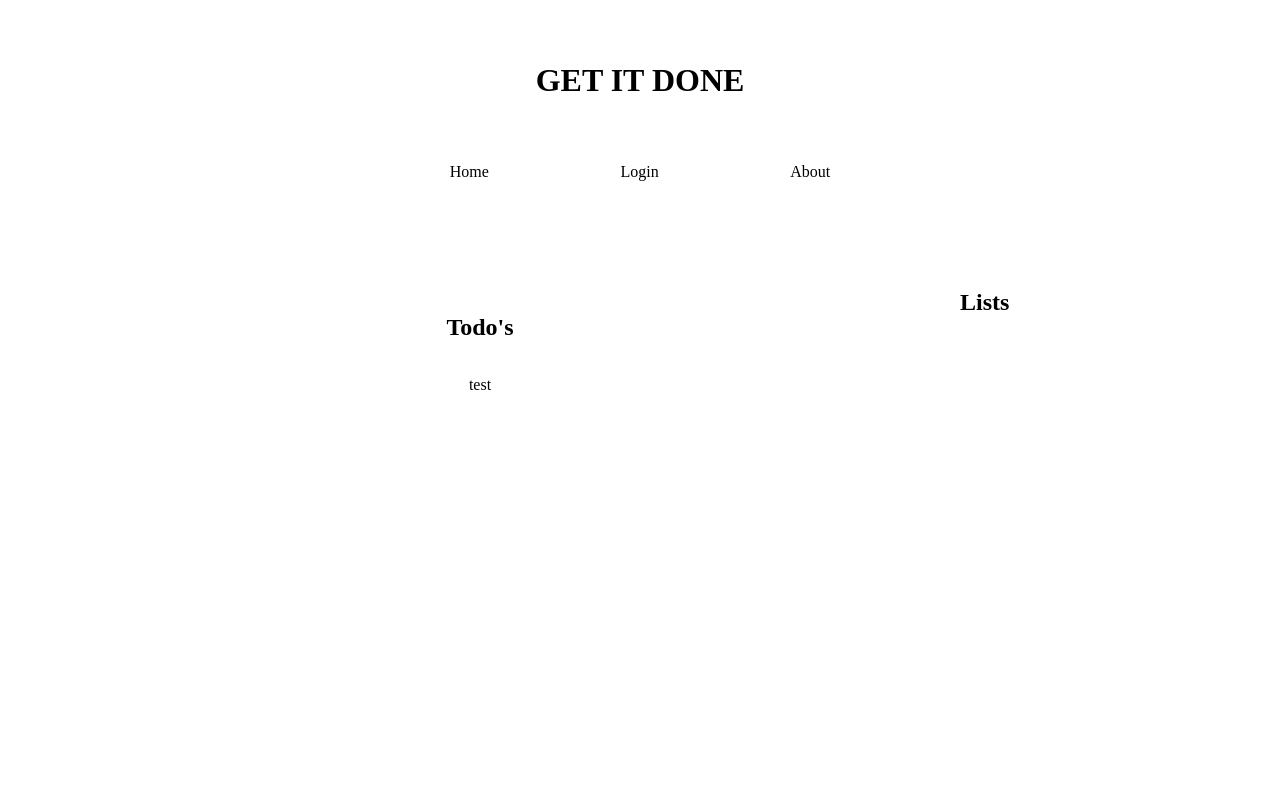
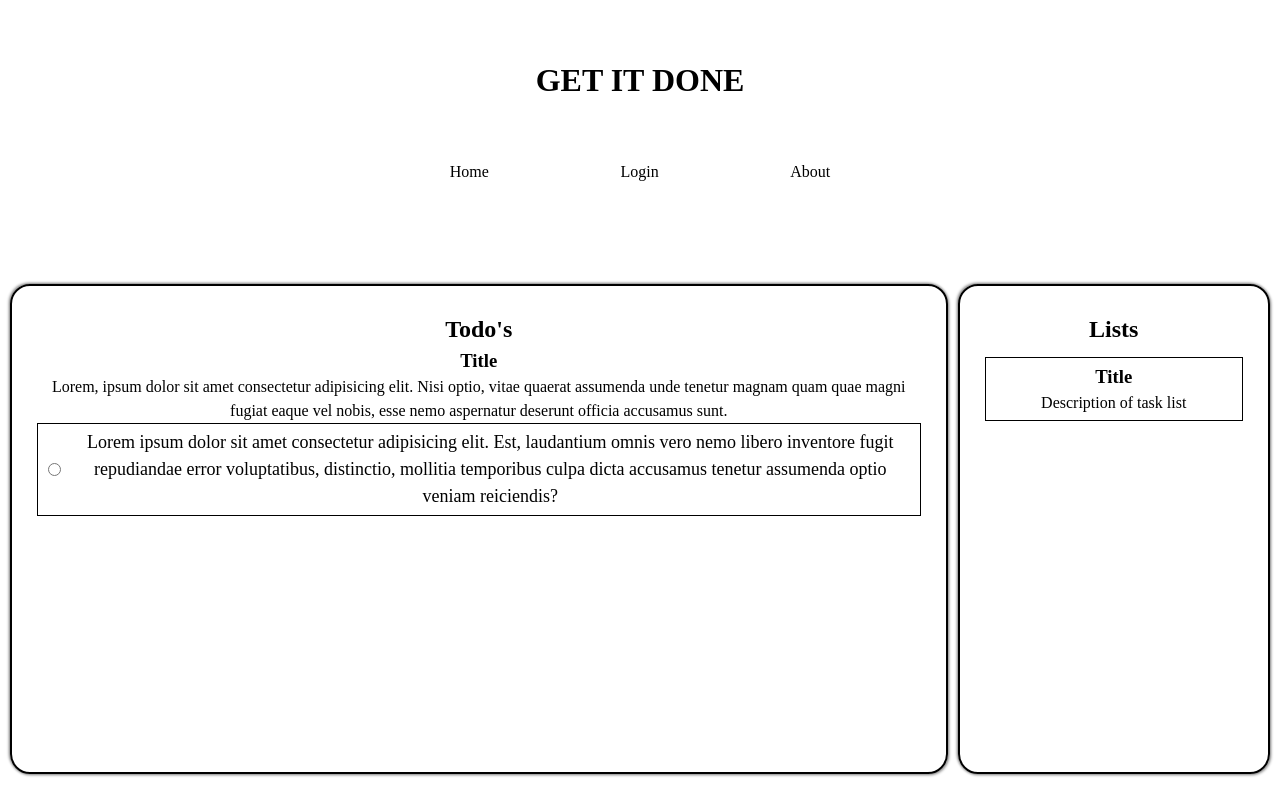
Before and after one commit to TurnerHelical/odinToDo, a website built with webpack: page src/template.html in a window 1280 px wide. Built offline with nearby package versions, Linux system fonts and the light colour scheme.

Commit message:
finished intial placement and styling of elements

```diff
--- a/src/styles/styles.css
+++ b/src/styles/styles.css
@@ -19,19 +19,34 @@ section {
     grid-template: 1fr / 3fr 1fr;
     margin-top: 100px;
     min-height: 500px;
+    padding: 0px 10px;
+    gap: 10px;
 }
 
 #todoBox {
     display: grid;
-    grid-template: 1fr 6fr / 1fr;
+    grid-template: auto auto auto 1fr / 1fr;
     text-align: center;
     padding: 25px;
+    border: 2px black solid;
+    border-radius: 20px;
+    box-shadow: 1px 1px 3px gray, -1px -1px 3px gray;
 }
 
 #todoLists {
     display: grid;
-    grid-template: 1fr;
+    grid-template: auto 1fr / 1fr;
+    padding: 25px;
+    gap: 10px;
+    text-align: center;
+    border: 2px black solid;
+    border-radius: 20px;
+    box-shadow: 1px 1px 3px gray, -1px -1px 3px gray;
+}
 
+.taskList {
+    border: 1px black solid;
+    padding: 5px 10px;
 }
 
 #todoCtr {
@@ -40,7 +55,23 @@ section {
     align-items: center;
 }
 
-#taskList {
+#tasks{
     padding: 0;
     list-style: none;
 }
+
+
+
+.task {
+    display: flex;
+    gap: 10px;
+    align-items: center;
+    font-size: 18px;
+    border: 1px black solid;
+    padding: 5px 10px;
+}
+
+.finishedTask {
+    background-color: grey;
+    text-decoration: line-through;
+}
--- a/src/template.html
+++ b/src/template.html
@@ -24,9 +24,11 @@
         <section>
             <div id="todoBox">
                 <h2>Todo's</h2>
+                <h3 class="todoTitle">Title</h3>
+                <p class="todoDesc">Lorem, ipsum dolor sit amet consectetur adipisicing elit. Nisi optio, vitae quaerat assumenda unde tenetur magnam quam quae magni fugiat eaque vel nobis, esse nemo aspernatur deserunt officia accusamus sunt.</p>
                 <div id="todoCtr">
-                    <ul id="taskList">
-                        <li>test</li>
+                    <ul id="tasks">
+                        <li class="task"><input type="radio">Lorem ipsum dolor sit amet consectetur adipisicing elit. Est, laudantium omnis vero nemo libero inventore fugit repudiandae error voluptatibus, distinctio, mollitia temporibus culpa dicta accusamus tenetur assumenda optio veniam reiciendis?</li>
                     </ul>
 
                 </div>
@@ -34,6 +36,12 @@
 
             <div id="todoLists">
                 <h2>Lists</h2>
+                <div id="listCtr">
+                    <div class="taskList">
+                         <h3 class="sbTaskTitle">Title</h3>
+                         <p class="sbTaskDesc">Description of task list</p>
+                    </div>
+                </div>
             </div>
 
             <div id="addList" class="disable modal">
```
Also changed, not shown: src/scripts/utils.js (+17 -11 lines).
